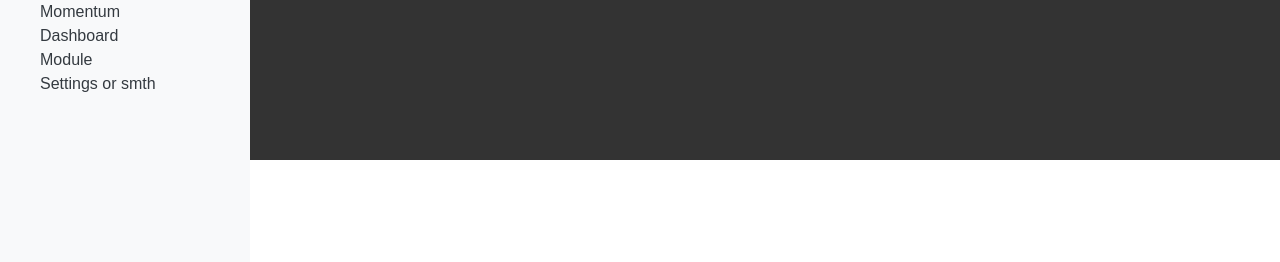
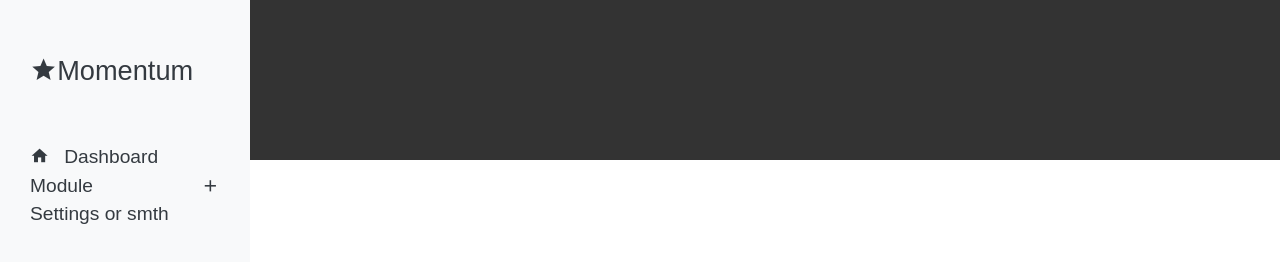
Before and after one commit to Tobi2K/momentum, a plain HTML site: page index.html in a window 1280 px wide. Drawn offline with nearby package versions, Linux system fonts and the light colour scheme; a web font is replaced by a local one.

Commit message:
some work on the nav

```diff
--- a/css/components/sidebar.css
+++ b/css/components/sidebar.css
@@ -20,11 +20,27 @@
   -o-transition: all 0.5s ease;
   transition: all 0.5s ease;
 }
+#sidebar-wrapper .sidebar-nav .sidebar-brand {
+  padding-top: 50px;
+  font-size: 1.7em;
+  padding-bottom: 50px;
+}
+#sidebar-wrapper .sidebar-nav .collapseable-nav i {
+  float: right;
+}
+#sidebar-wrapper .sidebar-nav {
+  padding-left: 30px;
+  padding-right: 30px;
+}
 #sidebar-wrapper .sidebar-nav li {
   list-style-type: none;
+  font-size: 1.2em;
 }
 #sidebar-wrapper .sidebar-nav li a {
   color: var(--gray-dark);
+}
+#sidebar-wrapper .sidebar-nav li a::before {
+  padding-right: 15px;
 }
 #wrapper #sidebar-wrapper {
   width: 250px;
--- a/index.html
+++ b/index.html
@@ -8,6 +8,7 @@
     <meta name="author" content="Intranetproject">
     <meta name="viewport" content="width=device-width, initial-scale=1, shrink-to-fit=no">
     <link rel="stylesheet" href="https://maxcdn.bootstrapcdn.com/bootstrap/4.0.0/css/bootstrap.min.css" integrity="sha384-Gn5384xqQ1aoWXA+058RXPxPg6fy4IWvTNh0E263XmFcJlSAwiGgFAW/dAiS6JXm" crossorigin="anonymous">
+    <link rel="stylesheet" href="//cdn.materialdesignicons.com/1.9.32/css/materialdesignicons.css">
     <link rel="stylesheet" href="css/momentum.css">
 </head>
 
@@ -17,18 +18,18 @@
             <ul class="sidebar-nav">
                 <li class="sidebar-brand">
                     <a href="#">
-                        Momentum
+                        <i class="mdi mdi-star"></i>Momentum
                     </a>
                 </li>
                 <li>
-                    <a href="#">Dashboard</a>
+                    <a class="mdi mdi-home" href="#">Dashboard</a>
                 </li>
                 <li>
-                    <a data-toggle="collapse" href="#collapseExample" role="button" aria-expanded="false" aria-controls="collapseExample">Module<i></i></a>
-                    <div class="collapse" id="collapseExample">
+                    <a class="collapseable-nav" data-toggle="collapse" href="#collapse" role="button" aria-expanded="false" aria-controls="collapseExample">Module<i class="pull-right mdi mdi-plus"></i></a>
+                    <div class="collapse" id="collapse">
                         <ul>
                             <li>
-                                <a href="#">this and that</a>
+                                <a href="#"><i class="mdi mdi-star"></i>this and that</a>
                             </li>
                             <li>
                                 <a href="#">this and that</a>
```
